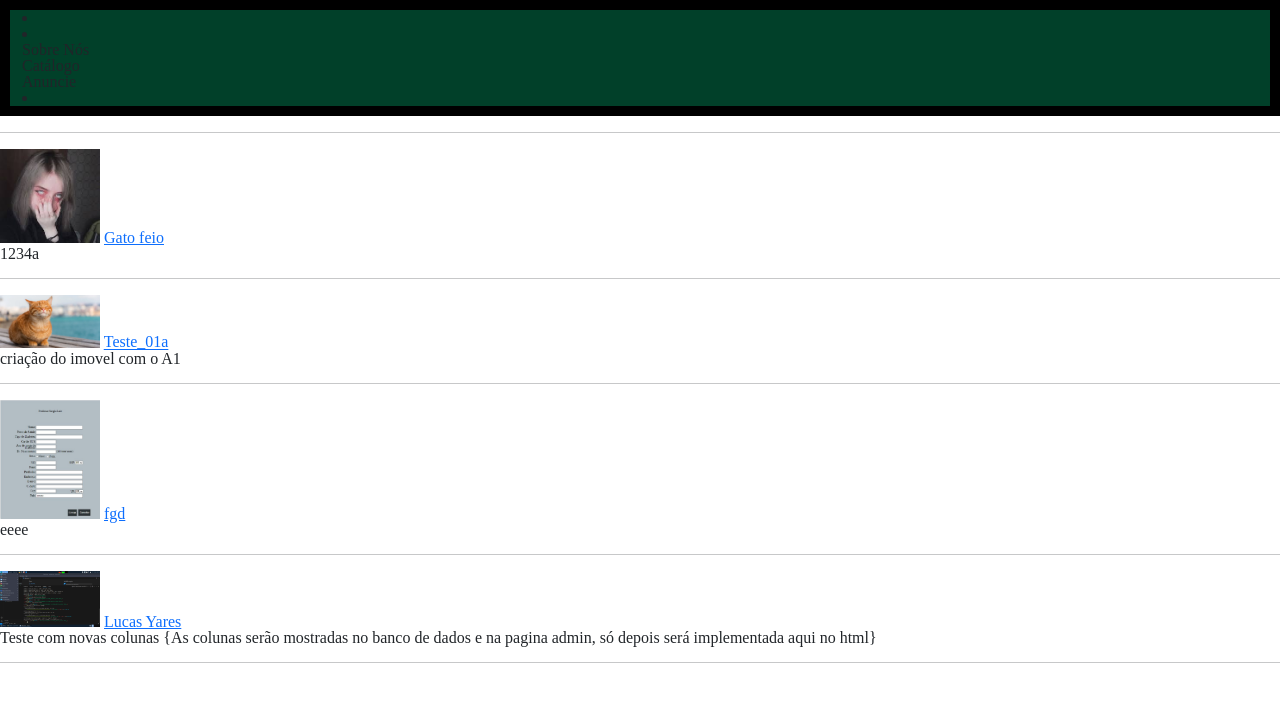
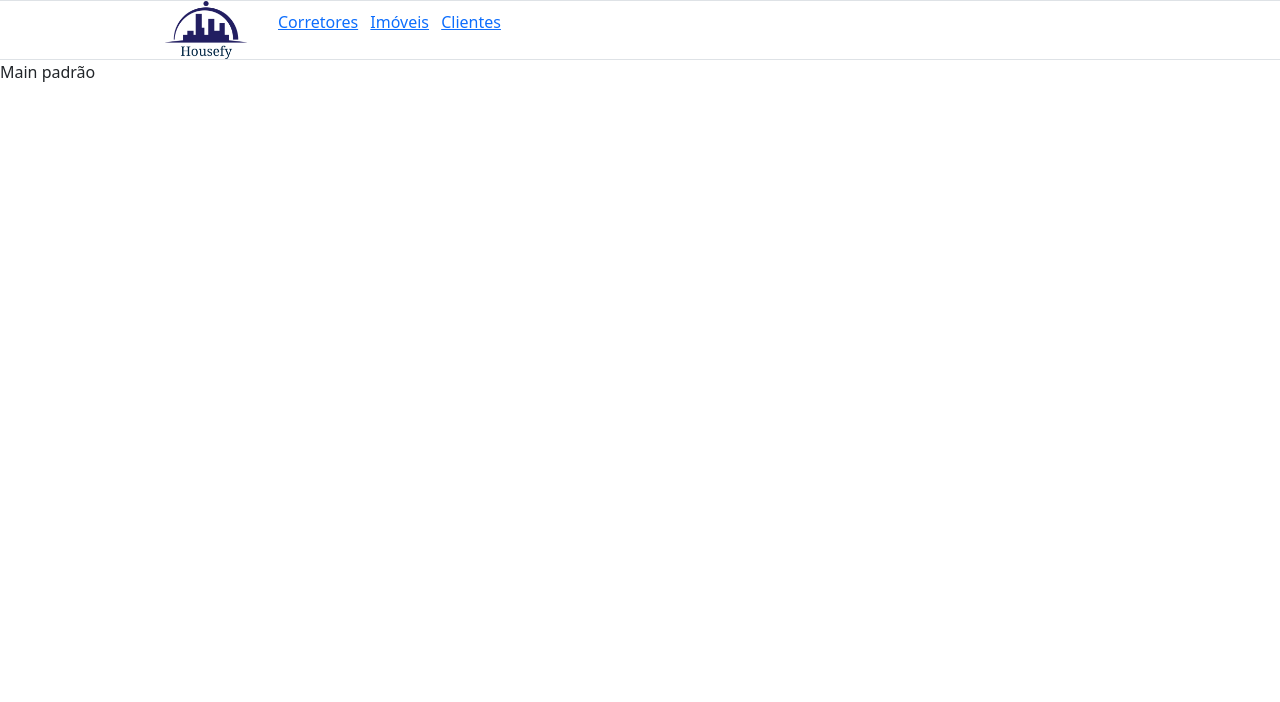
Before and after one commit to lucasyares/sistema_imoveis_senai-2022_2, a Django app: page / in a window 1280 px wide. Shown: the top 702 px of the page. Run offline with Django 5.2, Linux system fonts and the light colour scheme; data comes from the database, SQL or seed files in the repository; some libraries are stand-ins or nearby versions.

Commit message:
Organização de pastas e templates bases funcionando

```diff
--- a/app_cad_users/templates/bases/base.admin.html
+++ b/app_cad_users/templates/bases/base.admin.html
@@ -1,11 +1,37 @@
+{% load static %}
+
 <!DOCTYPE html>
 <html lang="pt-br">
+
 <head>
     <meta charset="UTF-8">
     <meta name="viewport" content="width=device-width, initial-scale=1.0">
-    {% block title %}<title>{{ object.title }}</title>{% endblock title %}
+    <link rel="stylesheet" href="{% static 'node_modules/bootstrap/dist/css/bootstrap.css' %}">
+    <link rel="stylesheet" href="{% static 'css/style.css'%}">
+    <title>{% block title %}base.admin titulo{% endblock title %}</title>
 </head>
+
 <body>
+    <header>
+        <nav class="content-fluid border row align-items-center justify-content-center">
+            <img class="nav__logo col-2 img-fluid" src="{% static 'imgs/logo_temp.jpg' %}" alt="Logo">
+            <ul class="col-8 list-inline">
+                <li class="list-inline-item"><a href="#">Corretores</a></li>
+                <li class="list-inline-item"><a href="#">Imóveis</a></li>
+                <li class="list-inline-item"><a href="#">Clientes</a></li>
+            </ul>
+        </nav>
+    </header>
 
+    <main>
+        {% block main %}
+        Main padrão
+        {% endblock main %}
+    </main>
+
+    <footer>
+
+    </footer>
 </body>
+
 </html>
--- a/app_cad_users/templates/pages/index.html
+++ b/app_cad_users/templates/pages/index.html
@@ -1,56 +1,2 @@
-{% load static %}
-<!DOCTYPE html>
-<html lang="en">
-{% block head %}
-
-<head>
-    <meta charset="UTF-8">
-    <meta name="viewport" content="width=device-width, initial-scale=1.0">
-    <link rel="stylesheet" href="{% static '/node_modules/bootstrap/dist/css/bootstrap.css' %}">
-    <link rel="stylesheet" href="{% get_static_prefix %}css/style.css?v={{ STATIC_VERSION }} %}">
-
-    <!-- Colocar o icone -->
-    <title>INDEX</title>
-</head>
-{% endblock %}
-
-<body>
-    <header class="header">
-        <nav class="container-fluid">
-            <menu>
-                <!--Logo -->
-                <li></li>
-                <li>
-                    <ul>
-                        <li>Sobre Nós</li>
-                        <li>Catálogo</li>
-                        <li>Anuncie</li>
-                    </ul>
-                </li>
-                <!-- Menu (área do corretor) -->
-                <li></li>
-            </menu>
-        </nav>
-    </header>
-
-    <main>
-        <aside></aside>
-        <section>
-            <hr> {% for imovel in imoveis_s %}
-            <img src="{{imovel.foto.url}}" width="100px">
-            <a href="/imovel/{{imovel.id}}">{{ imovel.nome }} </a>
-            <br>{{ imovel.descricao }}
-            <br>
-
-        <hr> {% endfor %}
-        </section>
-    </main>
-
-    <footer class="footer">
-        <address>
-
-        </address>
-    </footer>
-</body>
-
-</html>
+{% extends 'bases/base.admin.html' %}
+{% block title %}Index{% endblock title %}
--- a/app_cad_users/views.py
+++ b/app_cad_users/views.py
@@ -47,7 +47,7 @@ def loginn(request): #PÁGINA DE LOGIN
             return render(request, 'pages/loginn.html', {'msg':msg}) #
 
 def cadastro(request): #PÁGINA DE CADASTRO
-    # user = request.user
+    user = request.user
     if user.is_superuser:
         if request.method == "GET":
             return render(request, 'pages/cadastro.html')
--- a/static/css/style.css
+++ b/static/css/style.css
@@ -1,145 +1,5 @@
-/* http://meyerweb.com/eric/tools/css/reset/
-   v2.0 | 20110126
-   License: none (public domain)
-*/
-html,
-body,
-div,
-span,
-applet,
-object,
-iframe,
-h1,
-h2,
-h3,
-h4,
-h5,
-h6,
-p,
-blockquote,
-pre,
-a,
-abbr,
-acronym,
-address,
-big,
-cite,
-code,
-del,
-dfn,
-em,
-img,
-ins,
-kbd,
-q,
-s,
-samp,
-small,
-strike,
-strong,
-sub,
-sup,
-tt,
-var,
-b,
-u,
-i,
-center,
-dl,
-dt,
-dd,
-ol,
-ul,
-li,
-fieldset,
-form,
-label,
-legend,
-table,
-caption,
-tbody,
-tfoot,
-thead,
-tr,
-th,
-td,
-article,
-aside,
-canvas,
-details,
-embed,
-figure,
-figcaption,
-footer,
-header,
-hgroup,
-menu,
-nav,
-output,
-ruby,
-section,
-summary,
-time,
-mark,
-audio,
-video {
-  margin: 0;
-  padding: 0;
-  border: 0;
-  font-size: 100%;
-  font: inherit;
-  vertical-align: baseline;
-}
-
-/* HTML5 display-role reset for older browsers */
-article,
-aside,
-details,
-figcaption,
-figure,
-footer,
-header,
-hgroup,
-menu,
-nav,
-section {
-  display: block;
-}
-
-body {
-  line-height: 1;
-}
-
-ol,
-ul {
-  list-style: none;
-}
-
-blockquote,
-q {
-  quotes: none;
-}
-
-blockquote:before,
-blockquote:after,
-q:before,
-q:after {
-  content: "";
-  content: none;
-}
-
-table {
-  border-collapse: collapse;
-  border-spacing: 0;
-}
-
-.header {
-  background-color: #014029;
-  border: 10px solid #000;
-}
-
-.footer {
-  background-color: #012615;
+.nav__logo {
+  width: 120px;
 }
 
 /*# sourceMappingURL=style.css.map */
--- a/static/scss/style.scss
+++ b/static/scss/style.scss
@@ -1,13 +1,6 @@
 @import "variables";
-@import "reset";
-.header {
-    background-color: $green2;
-    border: 10px solid #000;
-    li{
-        color: $white;
-    }
+// @import "reset";
+
+.nav__logo {
+    width: 120px;
 }
-
-.footer {
-    background-color: $green1;
-}
```
Also changed, not shown: app_cad_users/templates/pages/cadastro.html (+5 -2 lines), static/imgs/logo_temp.jpg (added), 1 other file.
